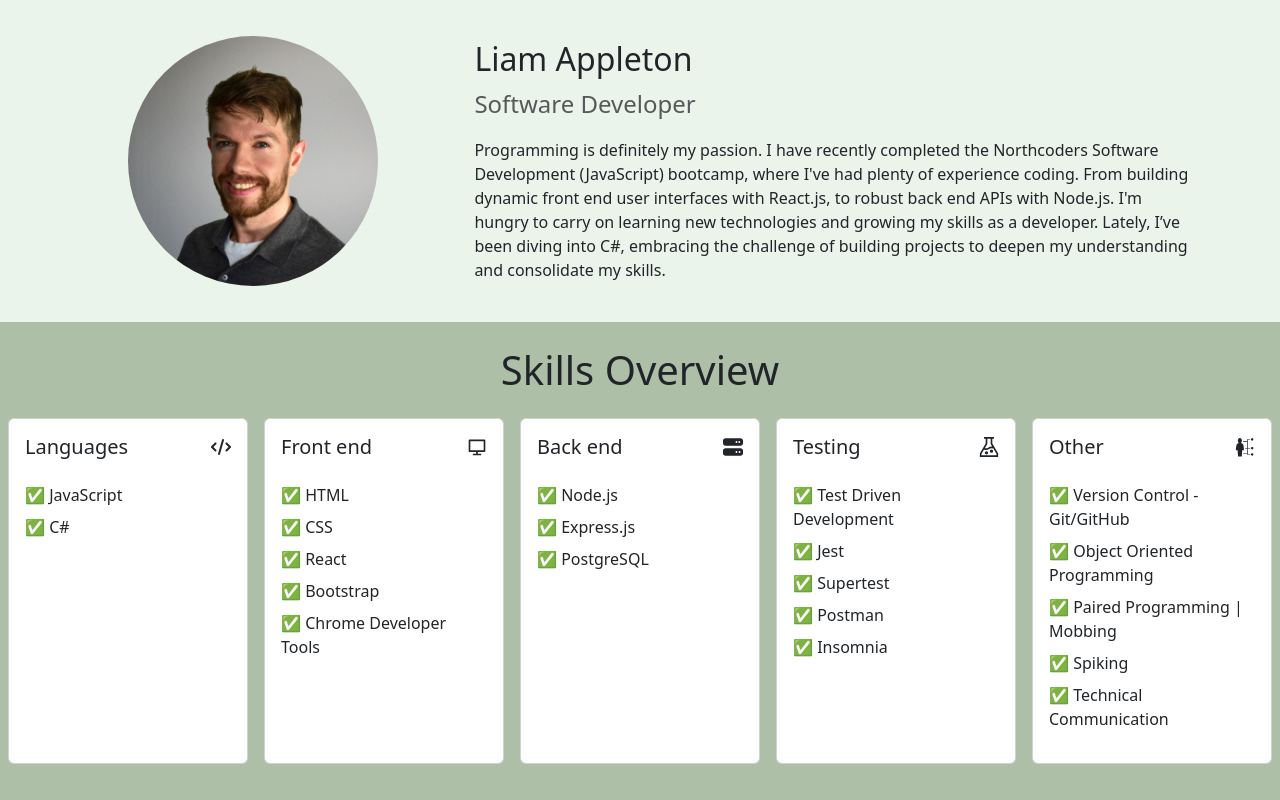
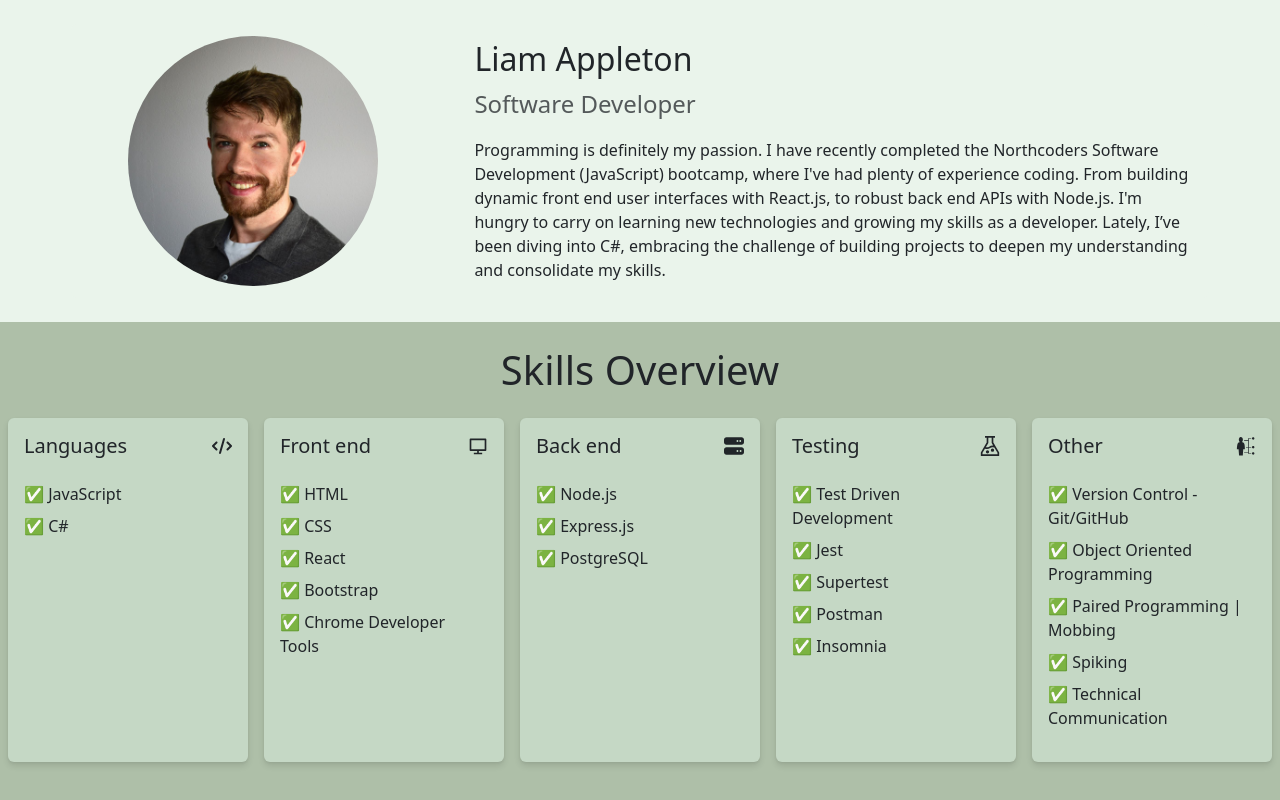
Before and after one commit to liamAppleton/Portfolio-Website, a React (Vite) app: page / in a window 1280 px wide. Shown: the top 800 px of the page. Built offline with nearby package versions, Linux system fonts and the light colour scheme.

Commit message:
adding custom-card class to SkillCard

```diff
--- a/src/components/SkillCard.jsx
+++ b/src/components/SkillCard.jsx
@@ -3,7 +3,7 @@ import Card from 'react-bootstrap/Card';
 export const SkillCard = ({ skillsData }) => {
   const { title, skills, Icon } = skillsData;
   return (
-    <Card style={{ width: '15rem' }}>
+    <Card style={{ width: '15rem' }} className="custom-card">
       <Card.Body>
         <div className="d-flex flex-row align-items-center justify-content-between gap-2 mb-4">
           <Card.Title className="mb-0 p-0">{title}</Card.Title>
```
